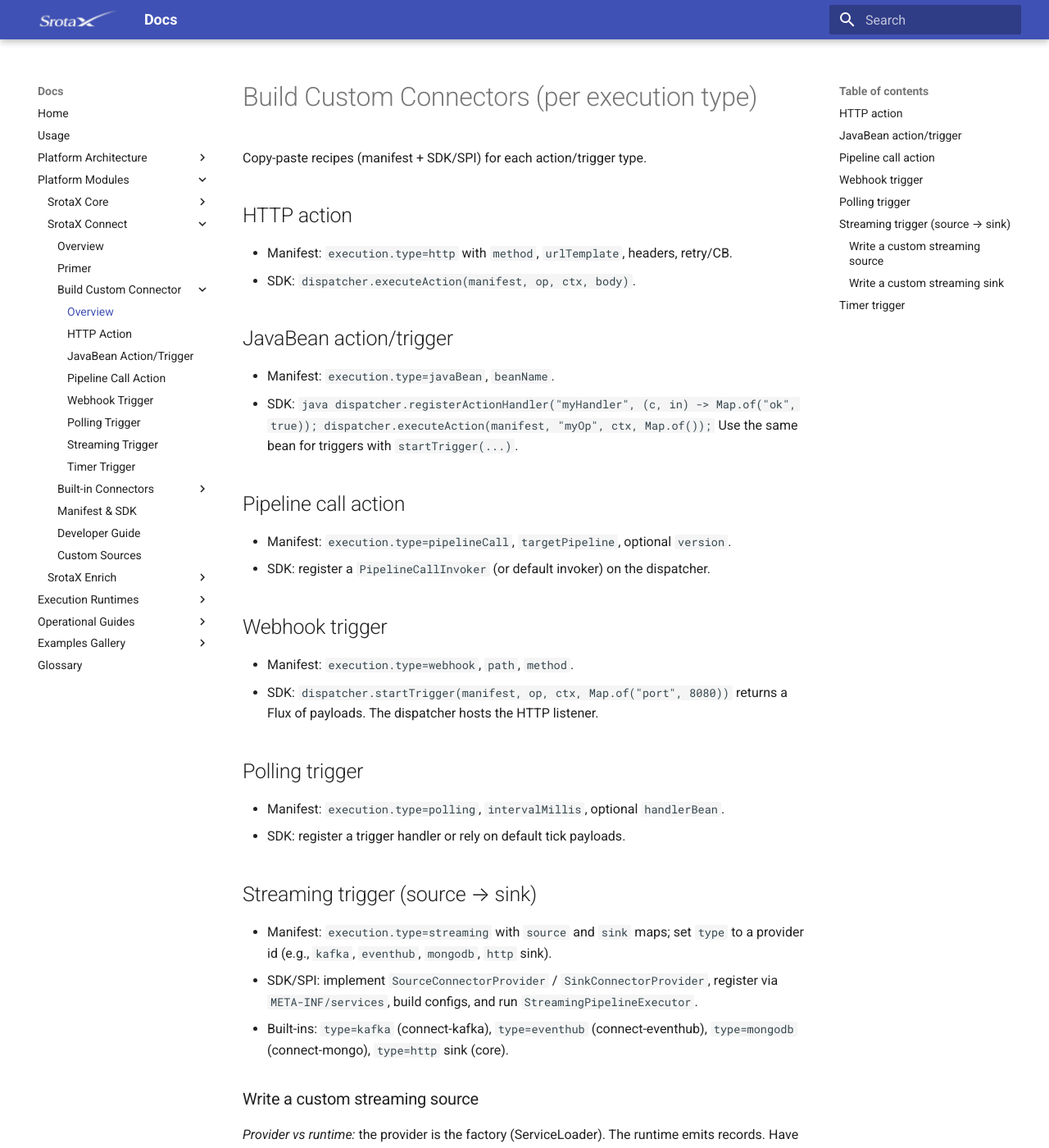
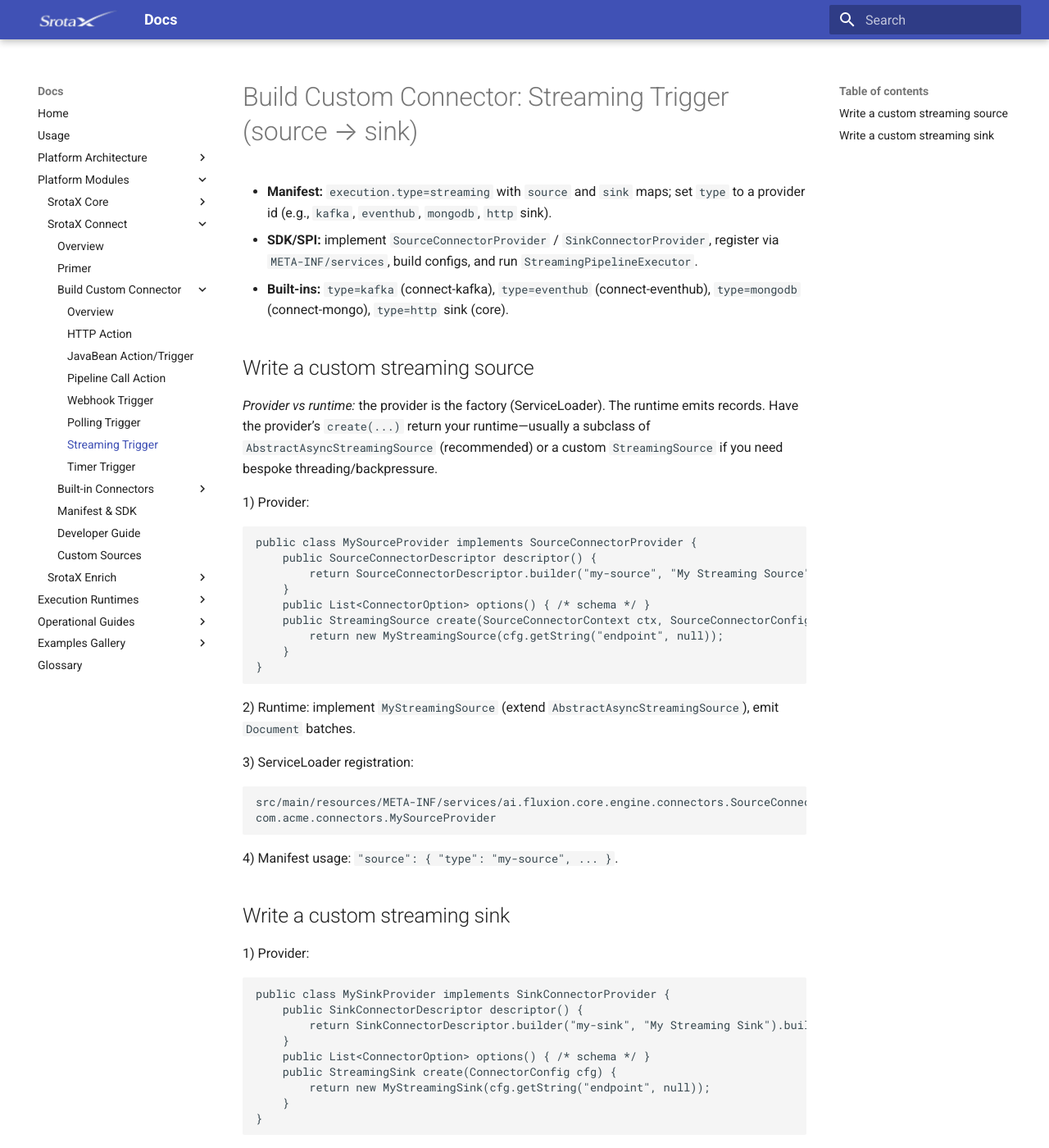
Before and after one commit to aredlavenkat/fluxion-docs, an MkDocs documentation site: the page built from docs/connect/build-custom-connector-streaming.md, in a window 1280 px wide and 1400 px high. Shown: the whole window at 82% size. Built offline with MkDocs 1.6.1 and Material for MkDocs 9.7.7, drawn with Linux system fonts in a browser that asks for light colours; some of the changed text lies outside the part shown.

Commit message:
Refactor build custom connector documentation: create dedicated pages for each action type and update navigation

````diff
--- a/docs/connect/build-custom-connector.md
+++ b/docs/connect/build-custom-connector-streaming.md
@@ -1,38 +1,10 @@
-# Build Custom Connectors (per execution type)
+# Build Custom Connector: Streaming Trigger (source → sink)
 
-Copy-paste recipes (manifest + SDK/SPI) for each action/trigger type.
+- **Manifest:** `execution.type=streaming` with `source` and `sink` maps; set `type` to a provider id (e.g., `kafka`, `eventhub`, `mongodb`, `http` sink).
+- **SDK/SPI:** implement `SourceConnectorProvider` / `SinkConnectorProvider`, register via `META-INF/services`, build configs, and run `StreamingPipelineExecutor`.
+- **Built-ins:** `type=kafka` (connect-kafka), `type=eventhub` (connect-eventhub), `type=mongodb` (connect-mongo), `type=http` sink (core).
 
-## HTTP action
-- Manifest: `execution.type=http` with `method`, `urlTemplate`, headers, retry/CB.
-- SDK: `dispatcher.executeAction(manifest, op, ctx, body)`.
-
-## JavaBean action/trigger
-- Manifest: `execution.type=javaBean`, `beanName`.
-- SDK:
-  ```java
-  dispatcher.registerActionHandler("myHandler", (c, in) -> Map.of("ok", true));
-  dispatcher.executeAction(manifest, "myOp", ctx, Map.of());
-  ```
-  Use the same bean for triggers with `startTrigger(...)`.
-
-## Pipeline call action
-- Manifest: `execution.type=pipelineCall`, `targetPipeline`, optional `version`.
-- SDK: register a `PipelineCallInvoker` (or default invoker) on the dispatcher.
-
-## Webhook trigger
-- Manifest: `execution.type=webhook`, `path`, `method`.
-- SDK: `dispatcher.startTrigger(manifest, op, ctx, Map.of("port", 8080))` returns a Flux of payloads. The dispatcher hosts the HTTP listener.
-
-## Polling trigger
-- Manifest: `execution.type=polling`, `intervalMillis`, optional `handlerBean`.
-- SDK: register a trigger handler or rely on default tick payloads.
-
-## Streaming trigger (source → sink)
-- Manifest: `execution.type=streaming` with `source` and `sink` maps; set `type` to a provider id (e.g., `kafka`, `eventhub`, `mongodb`, `http` sink).
-- SDK/SPI: implement `SourceConnectorProvider` / `SinkConnectorProvider`, register via `META-INF/services`, build configs, and run `StreamingPipelineExecutor`.
-- Built-ins: `type=kafka` (connect-kafka), `type=eventhub` (connect-eventhub), `type=mongodb` (connect-mongo), `type=http` sink (core).
-
-### Write a custom streaming source
+## Write a custom streaming source
 *Provider vs runtime:* the provider is the factory (ServiceLoader). The runtime emits records. Have the provider’s `create(...)` return your runtime—usually a subclass of `AbstractAsyncStreamingSource` (recommended) or a custom `StreamingSource` if you need bespoke threading/backpressure.
 
 1) Provider:
@@ -58,7 +30,7 @@
 
 4) Manifest usage: `"source": { "type": "my-source", ... }`.
 
-### Write a custom streaming sink
+## Write a custom streaming sink
 1) Provider:
 ```java
 public class MySinkProvider implements SinkConnectorProvider {
@@ -94,13 +66,3 @@
 StreamingSink dest = ConnectorFactory.createSink(sink);
 new StreamingPipelineExecutor().processStream(source, List.of(), dest, new StreamingContext());
 ```
-
-## Timer trigger
-- Manifest: `execution.type=timer`, `cron` (ISO-8601 duration or cron string).
-- SDK: `dispatcher.startTrigger(manifest, op, ctx, Map.of())` emits ticks.
-
----
-
-See also:
-- [Primer](primer.md) for end-to-end context and examples.
-- [Manifest & SDK](manifest-and-sdk.md) for the full manifest schema and SPI details.
--- a/mkdocs.yml
+++ b/mkdocs.yml
@@ -107,14 +107,14 @@
       - Overview: connect/index.md
       - Primer: connect/primer.md
       - Build Custom Connector:
-        - Overview: connect/build-custom-connector.md
-        - HTTP Action: connect/build-custom-connector.md#http-action
-        - JavaBean Action/Trigger: connect/build-custom-connector.md#javabean-actiontrigger
-        - Pipeline Call Action: connect/build-custom-connector.md#pipeline-call-action
-        - Webhook Trigger: connect/build-custom-connector.md#webhook-trigger
-        - Polling Trigger: connect/build-custom-connector.md#polling-trigger
-        - Streaming Trigger: connect/build-custom-connector.md#streaming-trigger-source--sink
-        - Timer Trigger: connect/build-custom-connector.md#timer-trigger
+        - Overview: connect/build-custom-connector-overview.md
+        - HTTP Action: connect/build-custom-connector-http.md
+        - JavaBean Action/Trigger: connect/build-custom-connector-javabean.md
+        - Pipeline Call Action: connect/build-custom-connector-pipeline-call.md
+        - Webhook Trigger: connect/build-custom-connector-webhook.md
+        - Polling Trigger: connect/build-custom-connector-polling.md
+        - Streaming Trigger: connect/build-custom-connector-streaming.md
+        - Timer Trigger: connect/build-custom-connector-timer.md
       - Built-in Connectors:
         - HTTP Sink: connect/http-sink.md
         - Kafka Source/Sink: connect/kafka.md
````
Also changed, not shown: docs/connect/build-custom-connector-http.md (added, +5 -0 lines), docs/connect/build-custom-connector-javabean.md (added, +9 -0 lines), docs/connect/build-custom-connector-overview.md (added, +10 -0 lines), docs/connect/build-custom-connector-pipeline-call.md (added, +4 -0 lines), docs/connect/build-custom-connector-polling.md (added, +4 -0 lines), docs/connect/build-custom-connector-timer.md (added, +4 -0 lines), docs/connect/build-custom-connector-webhook.md (added, +4 -0 lines).
